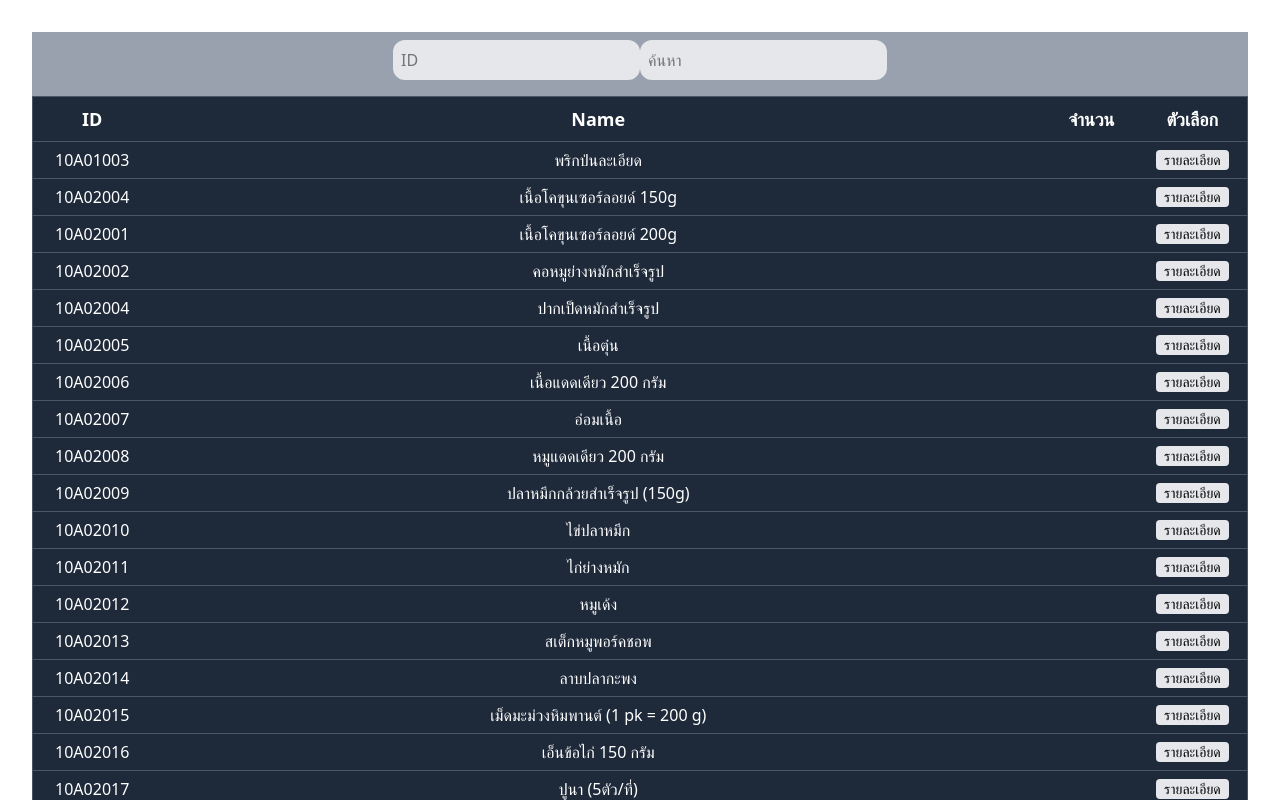
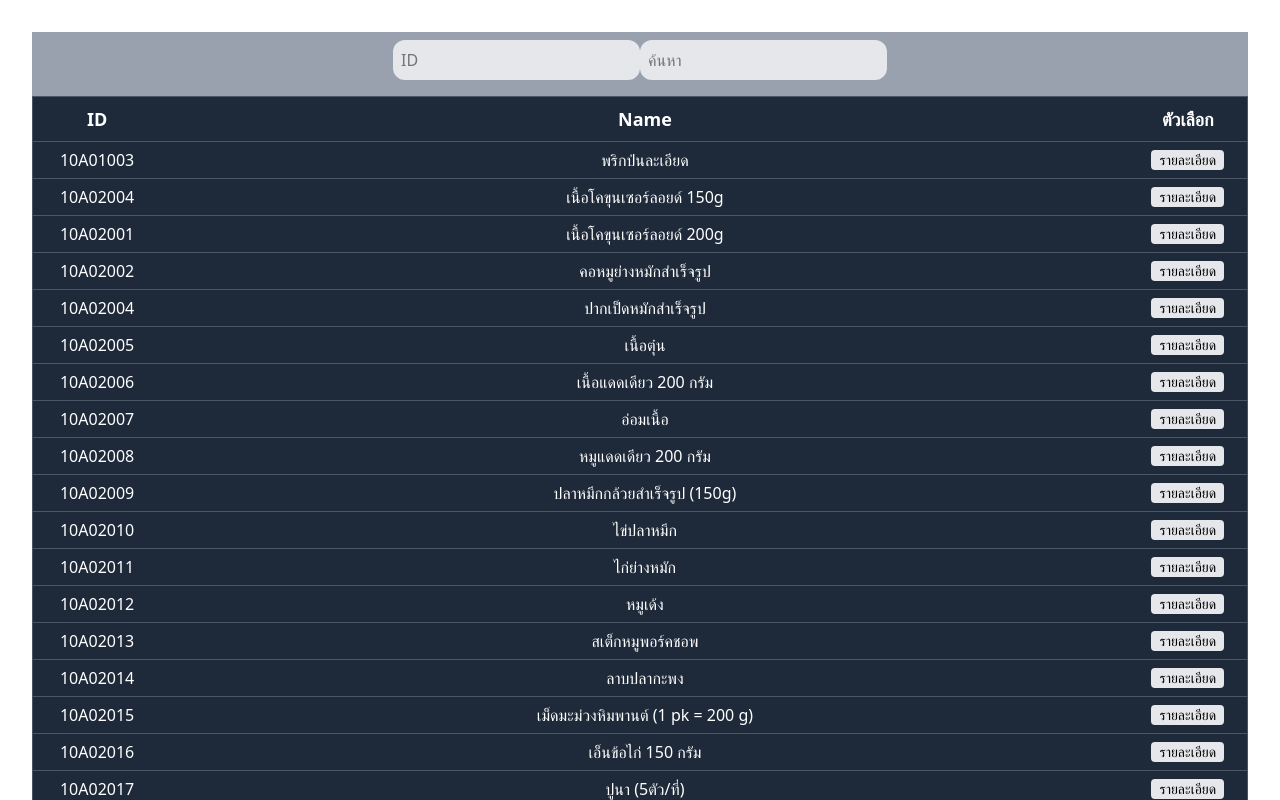
Before and after one commit to Korakodman/StoreItem, a React (Vite) app: page / in a window 1280 px wide. Shown: the top 800 px of the page. Built offline with nearby package versions, Linux system fonts and the light colour scheme.

Commit message:
fix contaniner

```diff
--- a/src/assets/Component/Tabel.jsx
+++ b/src/assets/Component/Tabel.jsx
@@ -29,17 +29,19 @@ if(id){
  }
   return (
   <div>
-     <div className=' bg-gray-400 p-2 top-0 sticky'>
-         <input value={id} onChange={(e)=>setid(e.target.value )} className='bg-gray-200 p-2 rounded-xl
+     <div className=' bg-gray-400 py-2 w-full top-0 sticky'>
+        <div>
+           <input value={id} onChange={(e)=>setid(e.target.value )} className='bg-gray-200 p-2 rounded-xl
          mb-2' placeholder='ID' type='text'></input>
         <input value={update} onChange={(e)=>setupdate(e.target.value)} className='bg-gray-200 p-2 rounded-xl' placeholder='ค้นหา' type='text'></input>
+        </div>
       </div>
          <table className="md:min-w-full  bg-gray-800 text-white border border-gray-600 w-full">
         <thead>
           <tr className="border-b border-gray-600 md:text-lg  text-[12px]">
             <th className="p-2">ID</th>
             <th className="p-2">Name</th>
-            <th className='p-2'>จำนวน</th>
+
             <th className='p2'>ตัวเลือก</th>
 
           </tr>
@@ -49,7 +51,7 @@ if(id){
           return <tr key={index} className='border-b border-gray-600'>
           <td >{item.id}</td>
           <td>{item.Name}</td>
-          <td>{item.total}</td>
+
          <td> <button type='button' className=' bg-gray-200  text-black mt-2 mb-2 px-2 rounded-sm text-sm'
          onClick={()=>OpenDialog(item)}
          >รายละเอียด</button></td>
```
